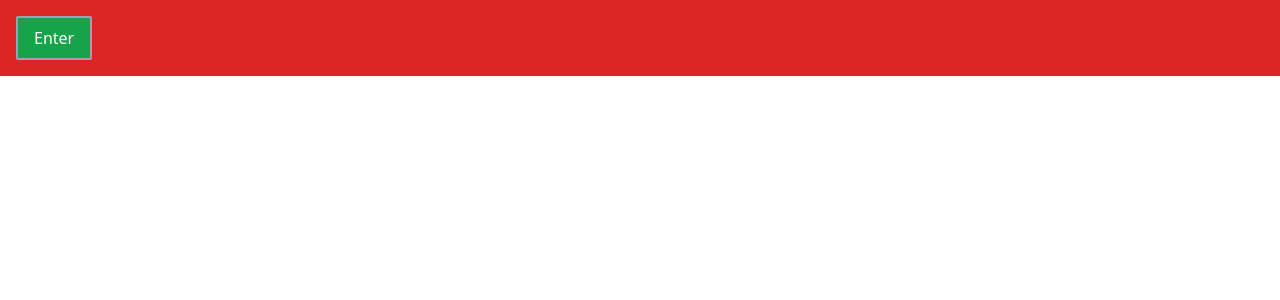
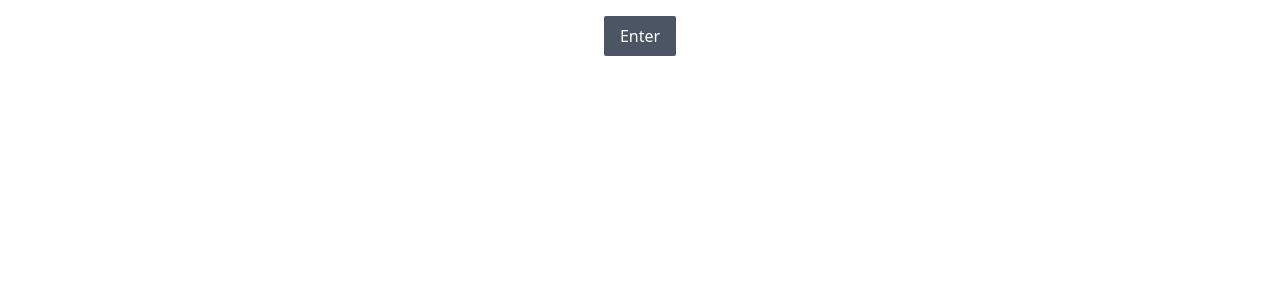
Before and after one commit to Andresser17/ui-library, a React (Create React App) app: page / in a window 1280 px wide. Shown: the top 300 px of the page. Built offline with nearby package versions, Linux system fonts and the light colour scheme.

Commit message:
Defined custom colors in tailwind.config.js

```diff
--- a/src/App.js
+++ b/src/App.js
@@ -3,8 +3,8 @@ import Button from "./Button";
 
 function App() {
   return (
-    <div className="App p-4 bg-red-600">
-      <Button palette="primary" icon={false} rounded={false} loading={false} border={false} disabled={false} />
+    <div className="App p-4 h-screen flex items-start justify-center">
+      <Button palette="secondary" icon={false} rounded={false} loading={false} border={false} disabled={false} />
     </div>
   );
 }
--- a/src/Button.js
+++ b/src/Button.js
@@ -11,8 +11,7 @@ function Button({
   loading,
   disabled,
 }) {
-  const styles =
-    `bg-${palette}-bg text-${palette}-color hover:bg-${palette}-hover active:bg-${palette}-active focus:bg-${palette}-focus focus:border-${palette}-focusBorder disabled:bg-${palette}-disabled disabled:border-${palette}-disabledBorder disabled:text-${palette}-disabledColor`;
+  const styles = `bg-bg text-text hover:bg-hover active:bg-active focus:bg-focus focus:border-focus-border disabled:bg-disabled disabled:border-disabled-border disabled:text-disabled-text`;
 
   const loadingIcon = (
     <span className="mr-1 block w-5">
@@ -25,11 +24,24 @@ function Button({
     </span>
   );
 
+  const palettes = {
+    primary: "primary",
+    secondary: "secondary",
+    success: "success",
+    danger: "danger",
+    warning: "warning",
+    info: "info",
+    light: "light",
+    dark: "dark",
+  };
+
   return (
     <button
       className={`px-4 py-2 flex items-center focus:border-[0.125rem] rounded-sm ${
         rounded && "rounded-full"
-      } ${border && "border-2"} bg-bg text-text border-2 border-border secondary`}
+      } ${border && "border-2"} ${styles} ${
+        palette.length > 0 ? palettes[palette] : "primary"
+      }`}
       disabled={disabled}
     >
       {loading ? loadingIcon : icon && customIcon}
--- a/src/index.css
+++ b/src/index.css
@@ -3,6 +3,9 @@
 @tailwind utilities;
 
 /* Palettes */
+body {
+
+}
 
 @layer base {
   :root {
@@ -10,15 +13,102 @@
     --text: theme("colors.white");
     --hover: theme("colors.blue.700");
     --active: theme("colors.blue.800");
-    --focus: theme("colors.blue.900");
+    --focus: theme("colors.blue.800");
     --focus-border: theme("colors.gray.600");
     --border: theme("colors.gray.400");
     --disabled: theme("colors.blue.300");
     --disabled-text: theme("colors.white");
-    --disabled-border: theme("colors.gray.400")
+    --disabled-border: theme("colors.gray.400");
   }
 
   .secondary {
+    --bg: theme("colors.gray.600");
+    --text: theme("colors.white");
+    --hover: theme("colors.gray.700");
+    --active: theme("colors.gray.800");
+    --focus: theme("colors.gray.800");
+    --focus-border: theme("colors.zinc.600");
+    --border: theme("colors.zinc.400");
+    --disabled: theme("colors.gray.300");
+    --disabled-text: theme("colors.zinc.700");
+    --disabled-border: theme("colors.zinc.400");
+  }
+
+  .success {
     --bg: theme("colors.green.600");
+    --text: theme("colors.white");
+    --hover: theme("colors.green.700");
+    --active: theme("colors.green.800");
+    --focus: theme("colors.green.800");
+    --focus-border: theme("colors.zinc.600");
+    --border: theme("colors.zinc.400");
+    --disabled: theme("colors.green.300");
+    --disabled-text: theme("colors.white");
+    --disabled-border: theme("colors.zinc.400");
+  }
+
+  .danger {
+    --bg: theme("colors.red.600");
+    --text: theme("colors.white");
+    --hover: theme("colors.red.700");
+    --active: theme("colors.red.800");
+    --focus: theme("colors.red.800");
+    --focus-border: theme("colors.zinc.600");
+    --border: theme("colors.zinc.400");
+    --disabled: theme("colors.red.300");
+    --disabled-text: theme("colors.white");
+    --disabled-border: theme("colors.zinc.400");
+  }
+
+  .warning {
+    --bg: theme("colors.yellow.400");
+    --text: theme("colors.zinc.800");
+    --hover: theme("colors.yellow.500");
+    --active: theme("colors.yellow.600");
+    --focus: theme("colors.yellow.600");
+    --focus-border: theme("colors.zinc.600");
+    --border: theme("colors.zinc.400");
+    --disabled: theme("colors.yellow.200");
+    --disabled-text: theme("colors.zinc.400");
+    --disabled-border: theme("colors.zinc.400");
+  }
+
+  .info {
+    --bg: theme("colors.cyan.400");
+    --text: theme("colors.white");
+    --hover: theme("colors.cyan.500");
+    --active: theme("colors.cyan.600");
+    --focus: theme("colors.cyan.600");
+    --focus-border: theme("colors.gray.400");
+    --border: theme("colors.gray.400");
+    --disabled: theme("colors.cyan.200");
+    --disabled-text: theme("colors.white");
+    --disabled-border: theme("colors.gray.400");
+  }
+
+  .light {
+    --bg: theme("colors.gray.100");
+    --text: theme("colors.zinc.700");
+    --hover: theme("colors.gray.200");
+    --active: theme("colors.gray.300");
+    --focus: theme("colors.gray.300");
+    --focus-border: theme("colors.zinc.700");
+    --border: theme("colors.zinc.700");
+    --disabled: theme("colors.gray.400");
+    --disabled-text: theme("colors.white");
+    --disabled-border: theme("colors.zinc.400");
+  }
+
+  .dark {
+    --bg: theme("colors.zinc.800");
+    --text: theme("colors.white");
+    --hover: theme("colors.zinc.700");
+    --active: theme("colors.zinc.600");
+    --focus: theme("colors.zinc.600");
+    --focus-border: theme("colors.zinc.800");
+    --border: theme("colors.zinc.500");
+    --disabled: theme("colors.zinc.500");
+    --disabled-text: theme("colors.zinc.800");
+    --disabled-border: theme("colors.zinc.800");
   }
 }
--- a/tailwind.config.js
+++ b/tailwind.config.js
@@ -11,15 +11,8 @@ module.exports = {
         "focus-border": "var(--focus-border)",
         border: "var(--border)",
         disabled: "var(--disabled)",
-          "disabled-color": "var(--disabled-color)",
+        "disabled-text": "var(--disabled-text)",
         "disabled-border": "var(--disabled-border)",
-        // secondary: {},
-        // success: {},
-        // danger: {},
-        // warning: {},
-        // info: {},
-        // light: {},
-        // dark: {}
       },
     },
   },
```
Lines whose indentation alone changed are shown as unchanged.
